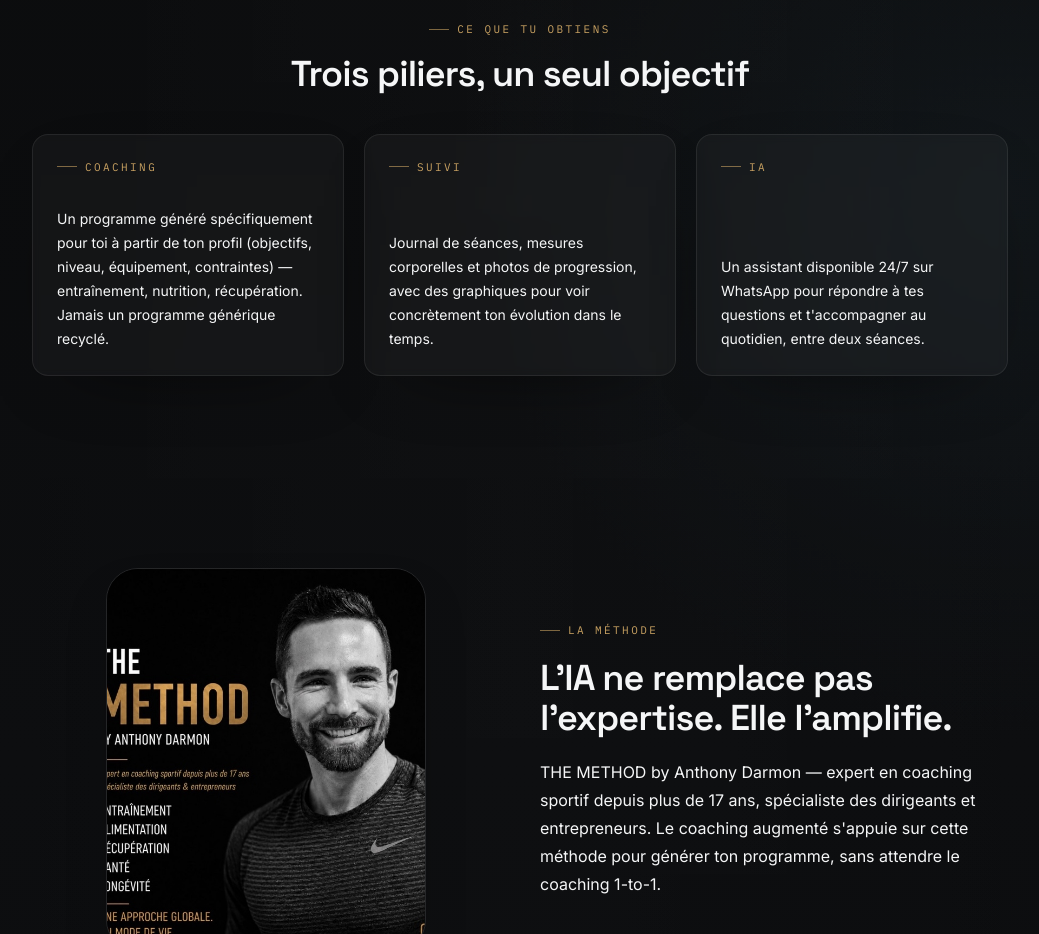
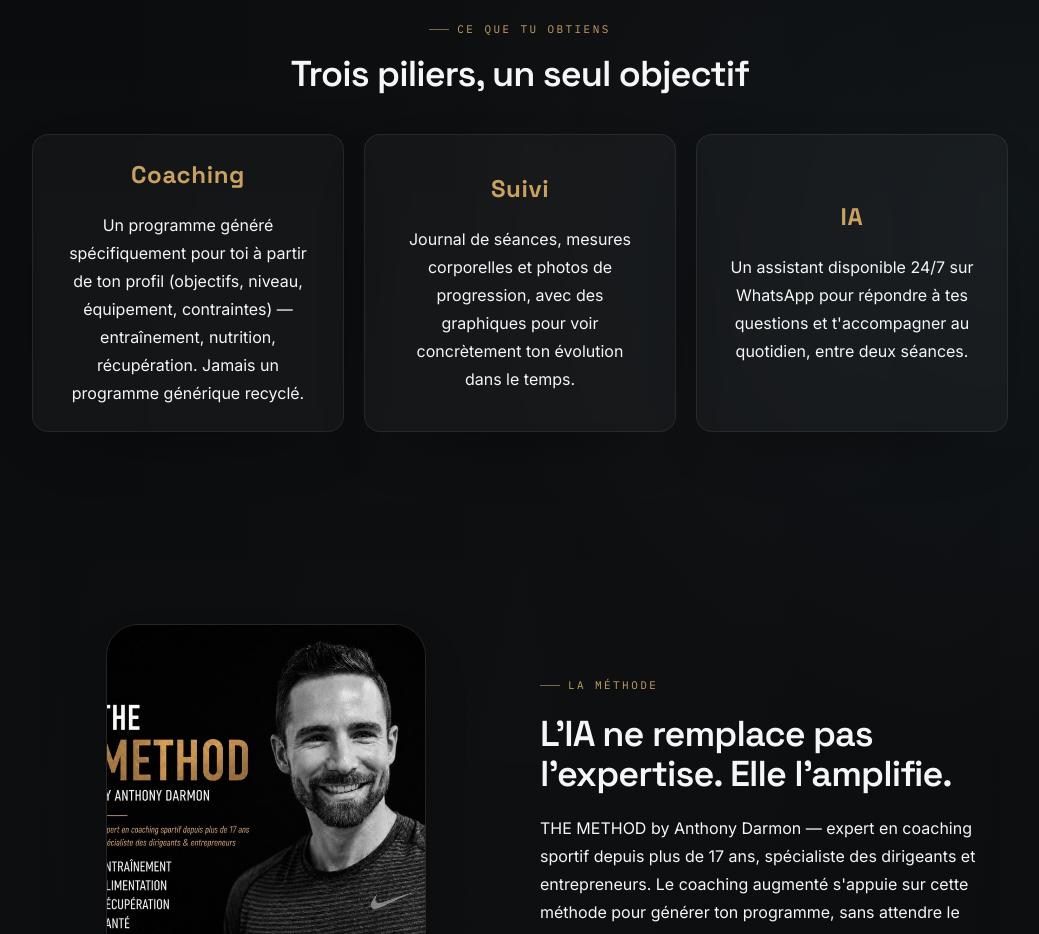
Before and after one commit to anthonydarmon213-ux/COAI, a Next.js app: page / in a window 1280 px wide. Shown: the part 1100-2034 px from the top of the page, without its empty margins (120-1159 px from the left). Built offline with nearby package versions, Linux system fonts and the light colour scheme.

Commit message:
Center pillar cards and emphasize titles

```diff
--- a/src/app/(marketing)/page.tsx
+++ b/src/app/(marketing)/page.tsx
@@ -92,9 +92,16 @@ export default function LandingPage() {
         </div>
         <div className="grid grid-cols-1 gap-5 sm:grid-cols-3">
           {PILIERS.map((pilier) => (
-            <Card key={pilier.titre} className="flex min-h-56 flex-col justify-between gap-8">
-              <SectionLabel>{pilier.titre}</SectionLabel>
-              <p className="text-sm leading-6 text-graphite-300">{pilier.description}</p>
+            <Card
+              key={pilier.titre}
+              className="flex min-h-56 flex-col items-center justify-center gap-5 px-8 text-center"
+            >
+              <h3 className="text-xl font-bold tracking-wide text-laiton-400 sm:text-2xl">
+                {pilier.titre}
+              </h3>
+              <p className="max-w-xs text-base leading-7 text-graphite-300">
+                {pilier.description}
+              </p>
             </Card>
           ))}
         </div>
```
